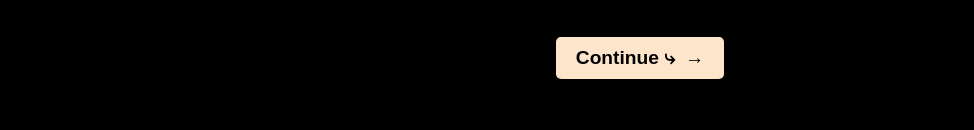
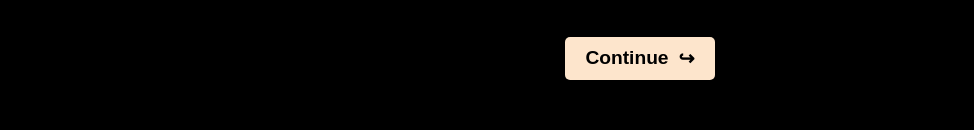
Before and after one commit to youform/youform.github.io, a plain HTML site: page info.html in a window 1280 px wide. Shown: the part 393-523 px from the top of the page, without its empty margins (0-974 px from the left). Drawn offline with Linux system fonts and the light colour scheme.

Commit message:
Update info.html

```diff
--- a/info.html
+++ b/info.html
@@ -77,7 +77,7 @@
         }
 
         .continue-button::after {
-            content: "→"; /* Arrow symbol */
+            content: "↪"; /* Arrow symbol */
             font-size: 1.2rem;
         }
 
@@ -128,7 +128,7 @@
 
     <!-- Continue Button -->
     <button class="continue-button" onclick="goToNextPage()">
-        <span>Continue ⤷</span>
+        <span>Continue</span>
     </button>
 
     <!-- Feature Section -->
```
